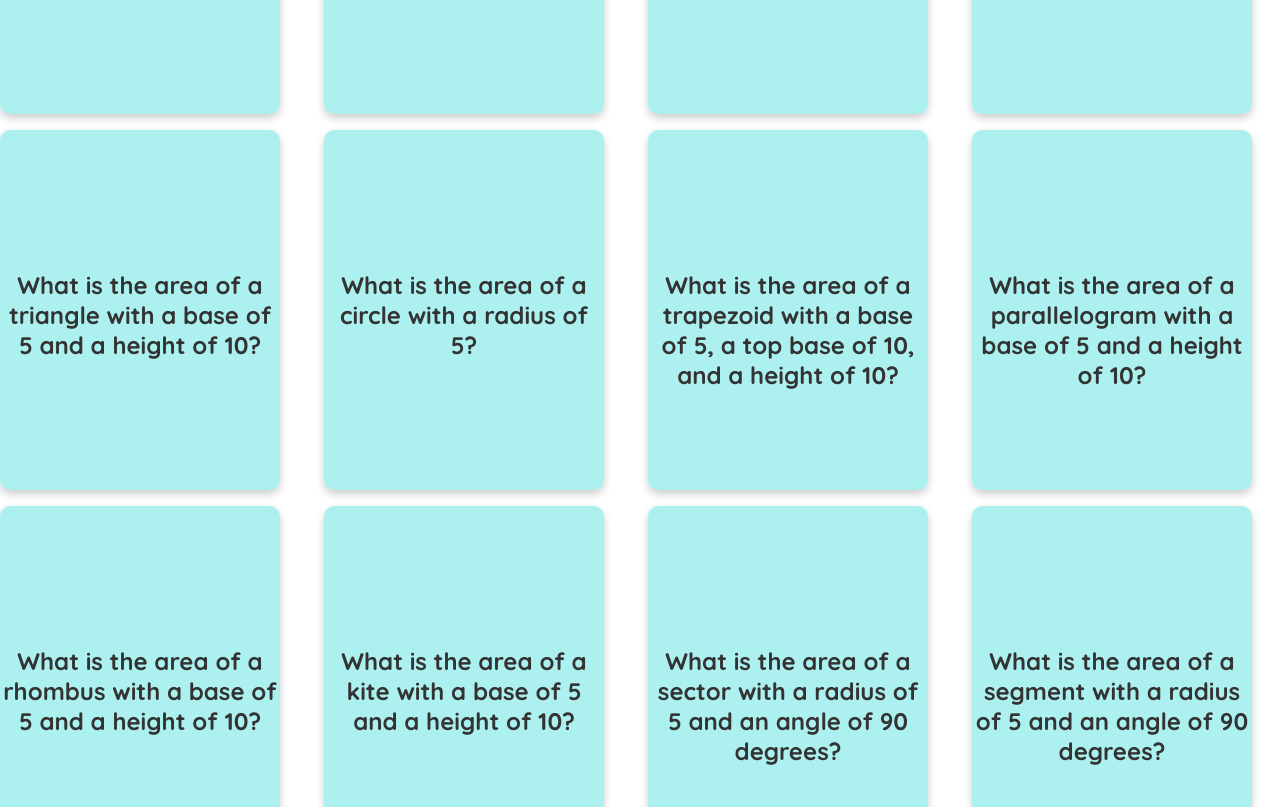
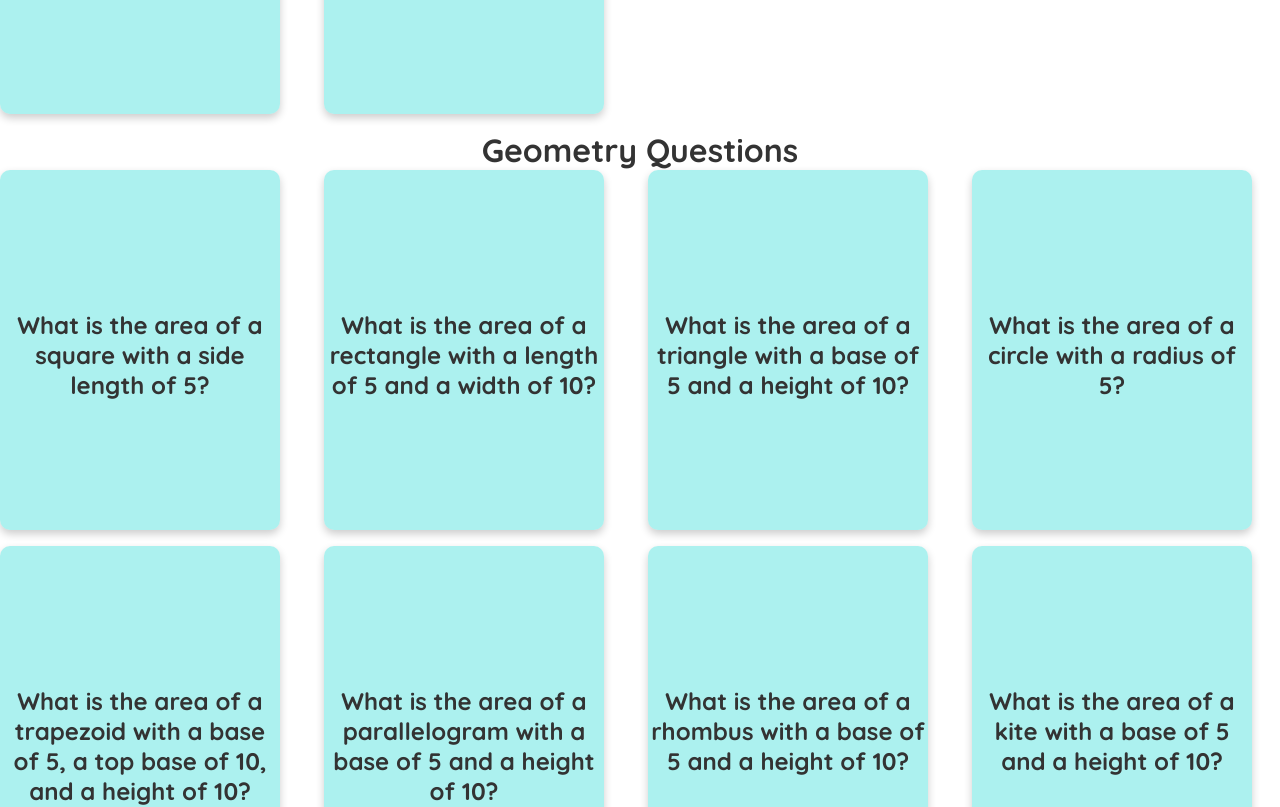
Before and after one commit to EvaGraceSmith/studyCards, a React (Create React App) app: page / in a window 1280 px wide. Shown: the part 1560-2367 px from the top of the page. Built offline with nearby package versions, Linux system fonts and the light colour scheme.

Commit message:
filtered results

```diff
--- a/src/components/Home.js
+++ b/src/components/Home.js
@@ -30,7 +30,11 @@ const Home = () => {
     return (
         <div className="home">
 
-           <CardTest studyCards={studyCards} heading="History Questions"/>
+{/* The code below returns all the cards. Because I want them sorted by subject, I filtered the results */}
+           {/* <CardTest studyCards={studyCards} heading="History Questions"/> */}
+
+           <CardTest studyCards={studyCards.filter((cards) => cards.subject === 'history')} heading="History Questions"/>
+              <CardTest studyCards={studyCards.filter((cards) => cards.subject === 'geometry')} heading="Geometry Questions"/>
 
         </div>
      );
```
